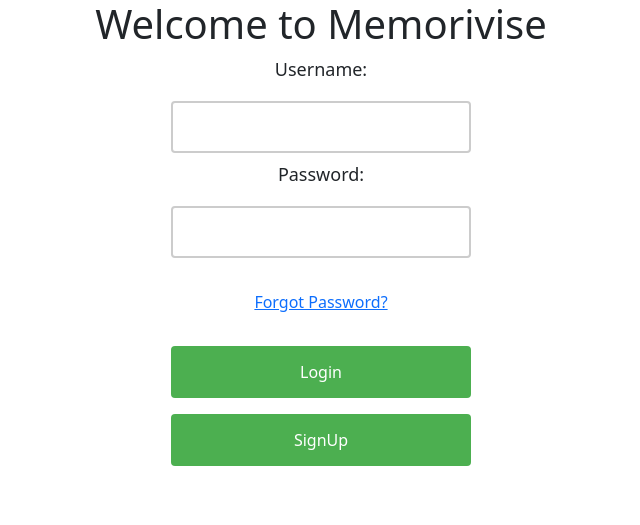
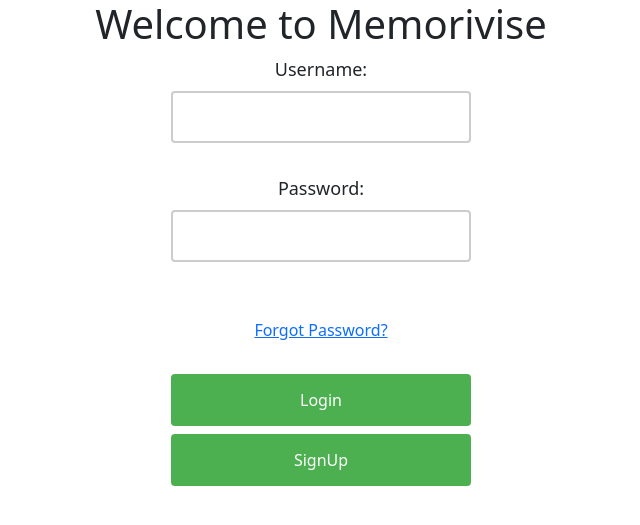
Before and after one commit to Anuj-Khadka/Memorivise, a Flask app: template templates/login.html in a window 1280 px wide. Shown: the top 525 px of the page, without its empty margins (319-959 px from the left). Run offline with Flask 2, Linux system fonts and the light colour scheme; the template is opened without the code that fills it, so the values that code supplies are empty.

Commit message:
Update login.html

```diff
--- a/templates/login.html
+++ b/templates/login.html
@@ -8,17 +8,17 @@
 {% block body %}
 <h1> Welcome to Memorivise </h1>
 <form action="/login" method="post">
-    <label for="username">Username:</label>
-    <input type="text" id="username" name="username">
+    <label class="form-label" for="username">Username:</label>
+    <input class="form-control" type="text" id="username" name="username">
     <br>
-    <label for="password">Password:</label>
-    <input type="password" id="password" name="password">
+    <label class="form-label" for="password">Password:</label>
+    <input class="form-control" type="password" id="password" name="password">
     <br>
     <br>
-    <a href="/forgot-password">Forgot Password?</a>
+    <a href="">Forgot Password?</a>
     <br><br>
-    <input type="submit" value="Login">
-    <input type="submit" value="SignUp">
+    <input class="form-control" type="submit" value="Login">
+    <input class="form-control" type="submit" value="SignUp">
   </form>
 
 {% endblock %}
```
